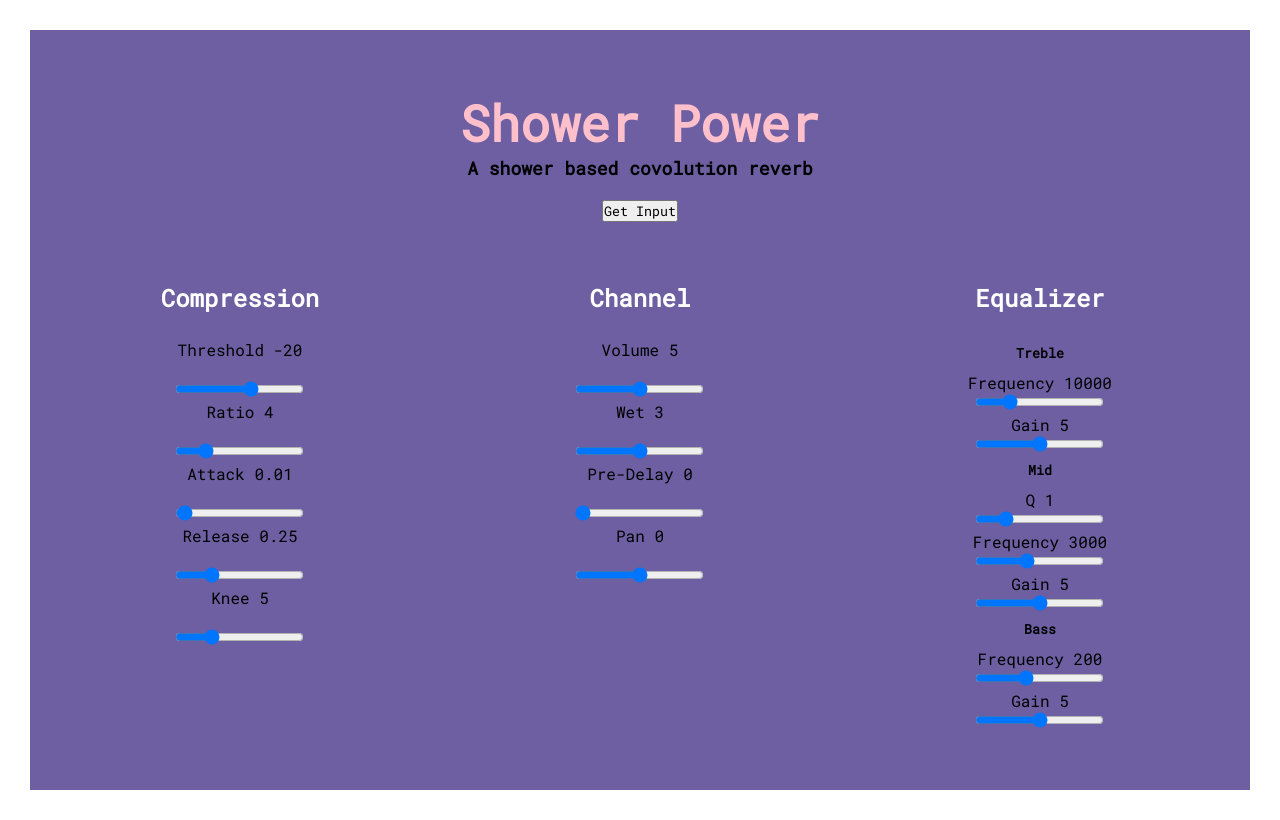
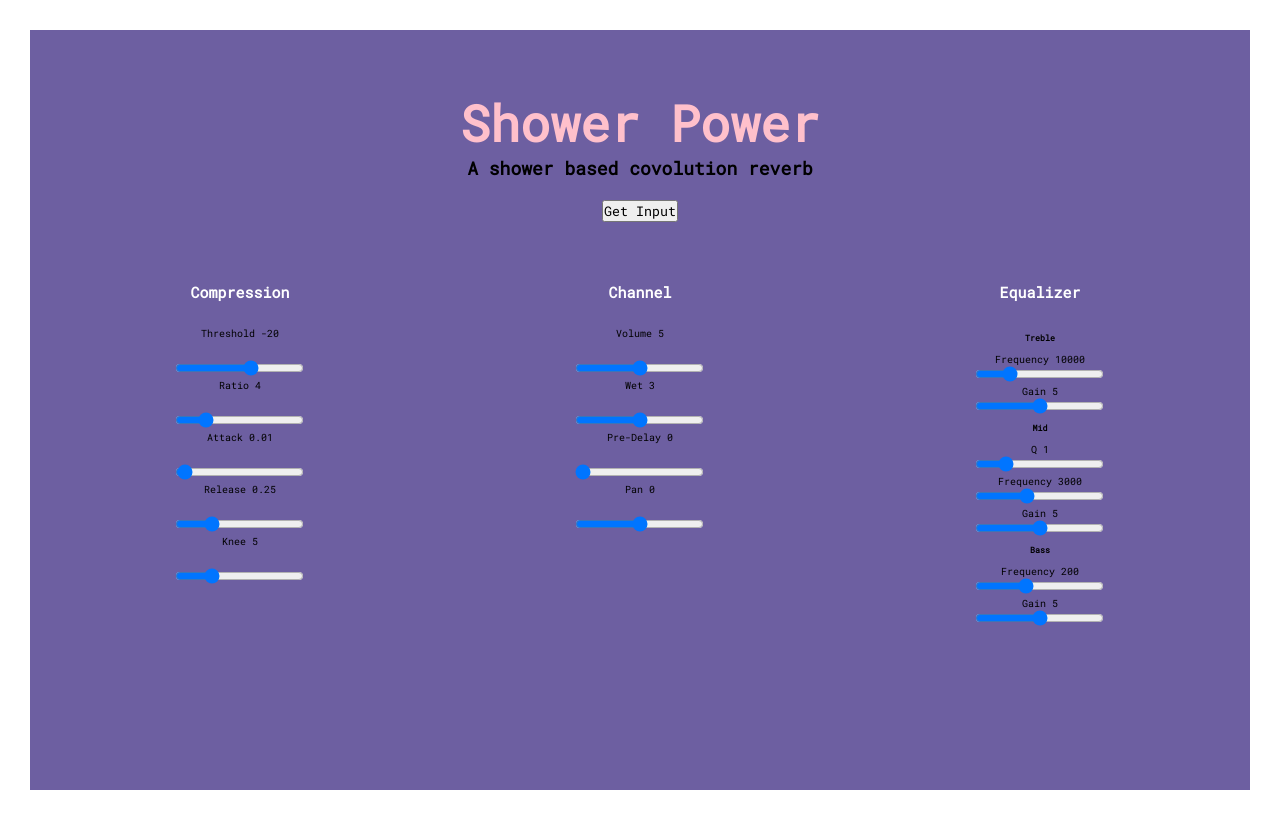
Before and after one commit to JackH17/shower-power, a React (Create React App) app: page / in a window 1280 px wide. Built offline with nearby package versions, Linux system fonts and the light colour scheme.

Commit message:
font size in control panel changed

```diff
--- a/src/sass/pages/_home.scss
+++ b/src/sass/pages/_home.scss
@@ -59,7 +59,7 @@
     justify-content: center;
     text-align: center;
     padding-top: 4rem;
-    font-size: 1.6rem;
+    font-size: 1rem;
 }
 
 .effect-component-heading{
```
